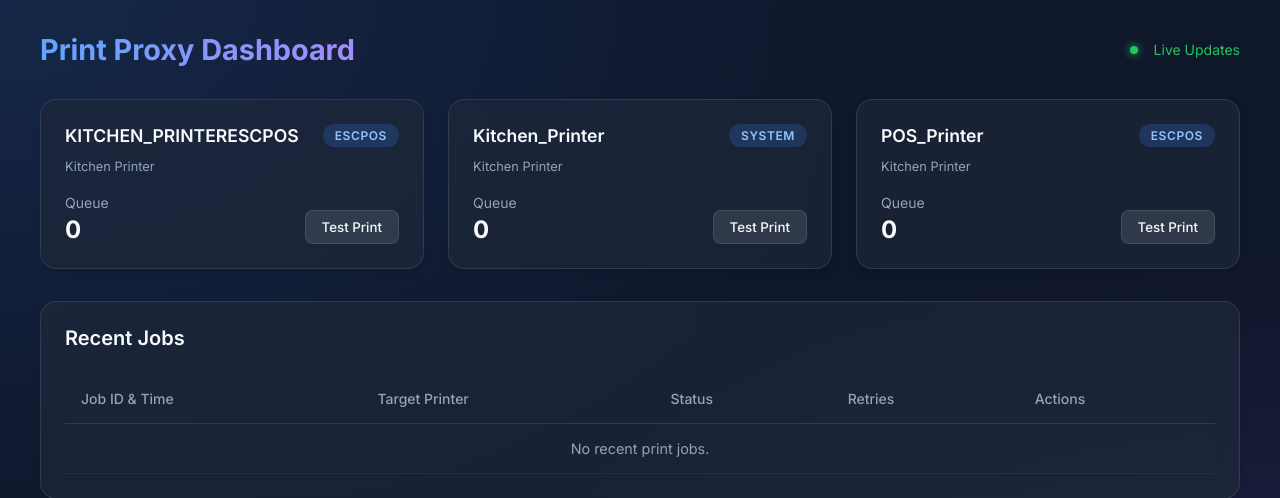
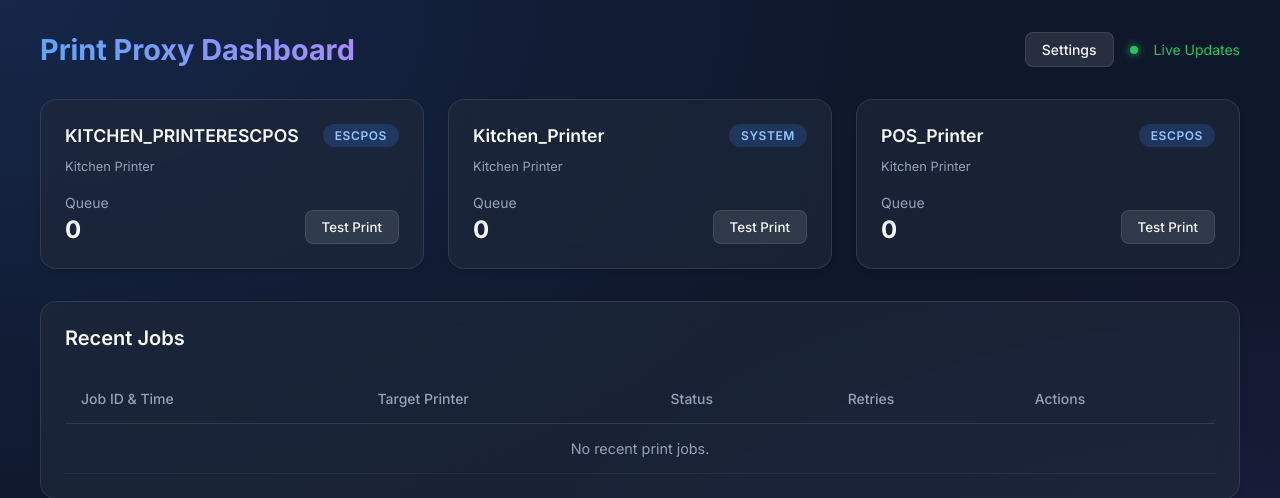
Before and after one commit to mukesh339yahoo/OdooPOSKitchenPrintDirect, a Flask app: page / in a window 1280 px wide. Shown: the top 498 px of the page. Run offline with Flask 3, Linux system fonts and the light colour scheme; data that the repository does not hold is empty.

Commit message:
Add navigation links between home dashboard and settings page

```diff
--- a/ridhira_pos_kitchen_print_direct/proxy/app.py
+++ b/ridhira_pos_kitchen_print_direct/proxy/app.py
@@ -350,16 +350,22 @@ def settings():
         <title>Ridhira Print Proxy Settings</title>
         <style>
             body { font-family: Arial, sans-serif; background-color: #f4f4f9; padding: 20px; max-width: 800px; margin: auto; }
-            h2 { color: #333; border-bottom: 2px solid #ccc; padding-bottom: 10px; }
+            .header-container { display: flex; justify-content: space-between; align-items: center; border-bottom: 2px solid #ccc; padding-bottom: 10px; margin-bottom: 15px; }
+            h2 { color: #333; margin: 0; }
             textarea { width: 100%; height: 400px; font-family: monospace; font-size: 14px; padding: 15px; border: 1px solid #ccc; border-radius: 5px; box-sizing: border-box; }
             .btn { background-color: #28a745; color: white; padding: 12px 25px; border: none; border-radius: 4px; cursor: pointer; font-size: 16px; margin-top: 15px; font-weight: bold; }
             .btn:hover { background-color: #218838; }
             .msg { background-color: #d4edda; color: #155724; padding: 10px; border-radius: 4px; border: 1px solid #c3e6cb; margin-bottom: 15px; }
             .error { background-color: #f8d7da; color: #721c24; padding: 10px; border-radius: 4px; border: 1px solid #f5c6cb; margin-bottom: 15px; }
+            .back-link { text-decoration: none; color: #28a745; font-weight: bold; padding: 8px 15px; border: 1px solid #28a745; border-radius: 4px; }
+            .back-link:hover { background-color: #28a745; color: white; }
         </style>
     </head>
     <body>
-        <h2>Printer Configuration</h2>
+        <div class="header-container">
+            <h2>Printer Configuration</h2>
+            <a href="/" class="back-link">Home Dashboard</a>
+        </div>
         {% if message %}
             <div class="{% if 'Error' in message %}error{% else %}msg{% endif %}">{{ message }}</div>
         {% endif %}
--- a/ridhira_pos_kitchen_print_direct/proxy/templates/base.html
+++ b/ridhira_pos_kitchen_print_direct/proxy/templates/base.html
@@ -215,9 +215,12 @@
     <div class="container">
         <header>
             <h1>Print Proxy Dashboard</h1>
-            <div id="connection-status" style="color: var(--status-completed); font-size: 0.875rem; display: flex; align-items: center; gap: 0.5rem;">
-                <div class="status-dot" style="background: var(--status-completed); box-shadow: 0 0 8px var(--status-completed);"></div>
-                Live Updates
+            <div style="display: flex; gap: 1rem; align-items: center;">
+                <a href="/settings" style="color: var(--text-primary); text-decoration: none; padding: 0.5rem 1rem; border: 1px solid var(--border-color); border-radius: 8px; background: rgba(255,255,255,0.1); transition: all 0.2s; font-size: 0.875rem; font-weight: 500;">Settings</a>
+                <div id="connection-status" style="color: var(--status-completed); font-size: 0.875rem; display: flex; align-items: center; gap: 0.5rem;">
+                    <div class="status-dot" style="background: var(--status-completed); box-shadow: 0 0 8px var(--status-completed);"></div>
+                    Live Updates
+                </div>
             </div>
         </header>
 
```
